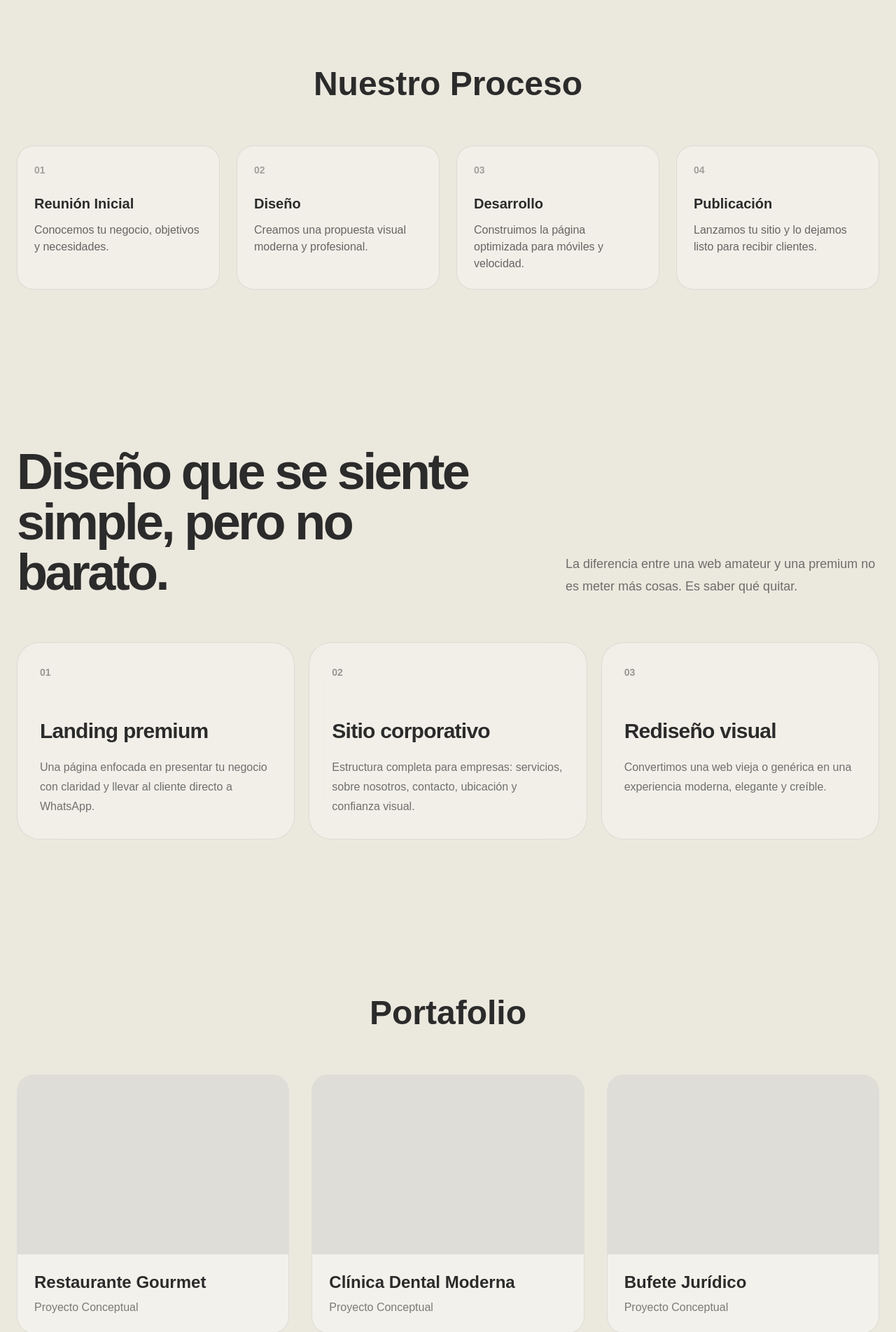
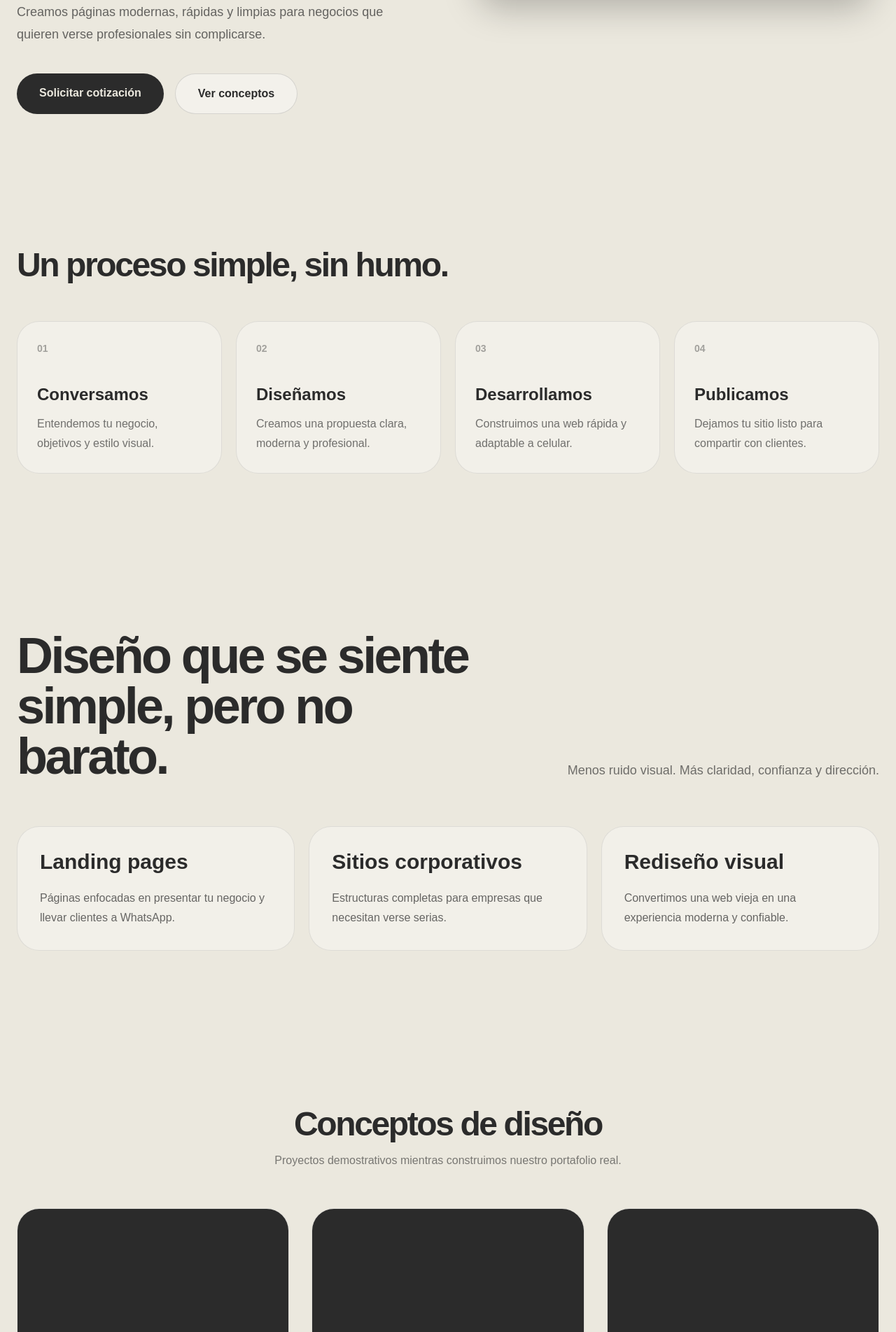
Before and after one commit to JosueFab0/quantum-sites, a Next.js app: page / in a window 1280 px wide. Shown: the part 816-2720 px from the top of the page at 70% size. Built offline with nearby package versions, Linux system fonts and the light colour scheme.

Commit message:
Rediseño completo de Quantum Sites

```diff
--- a/app/page.tsx
+++ b/app/page.tsx
@@ -4,23 +4,43 @@
 import Services from "@/components/Services";
 import Portfolio from "@/components/Portfolio";
 import About from "@/components/About";
-import Pricing from "@/components/Pricing";
 import FAQ from "@/components/FAQ";
 import Contact from "@/components/Contact";
 import Footer from "@/components/Footer";
 
 export default function Home() {
   return (
-    <main className="min-h-screen overflow-hidden bg-[#ebe8de] text-[#2b2b2b]">
+    <main className="bg-[#ebe8de] text-[#2b2b2b]">
       <Navbar />
+
+      <section className="pt-24">
         <Hero />
+      </section>
+
+      <section id="proceso">
         <Process />
+      </section>
+
+      <section id="servicios">
         <Services />
+      </section>
+
+      <section id="portafolio">
         <Portfolio />
+      </section>
+
+      <section id="nosotros">
         <About />
-      <Pricing />
+      </section>
+
+      <section id="faq">
         <FAQ />
+      </section>
+
+      <section id="contacto">
         <Contact />
+      </section>
+
       <Footer />
     </main>
   );
--- a/components/Hero.tsx
+++ b/components/Hero.tsx
@@ -1,21 +1,18 @@
 export default function Hero() {
   return (
-    <section className="relative mx-auto flex min-h-screen max-w-7xl items-center px-6 pt-24">
-      <div className="absolute left-1/2 top-24 -z-10 h-[420px] w-[420px] -translate-x-1/2 rounded-full bg-[#2b2b2b]/10 blur-3xl" />
-
-      <div className="grid w-full items-center gap-16 lg:grid-cols-2">
+    <section className="mx-auto grid min-h-screen max-w-7xl items-center gap-16 px-6 py-20 lg:grid-cols-2">
       <div>
-          <p className="mb-6 inline-flex rounded-full border border-[#2b2b2b]/15 bg-white/35 px-4 py-2 text-sm font-medium backdrop-blur-xl">
-            Diseño web estratégico para negocios que quieren verse caros
+        <p className="mb-6 inline-flex rounded-full border border-[#2b2b2b]/15 bg-white/40 px-4 py-2 text-sm font-medium">
+          Estudio web creativo en Costa Rica
         </p>
 
         <h1 className="max-w-3xl text-6xl font-semibold leading-[0.95] tracking-[-0.06em] md:text-8xl">
-            Tu web no debería parecer hecha con plantilla.
+          Sitios web que se sienten premium desde el primer clic.
         </h1>
 
         <p className="mt-8 max-w-xl text-lg leading-8 text-[#2b2b2b]/70">
-            Creamos sitios limpios, elegantes y rápidos, pensados para generar
-            confianza y convertir visitas en clientes reales.
+          Creamos páginas modernas, rápidas y limpias para negocios que quieren
+          verse profesionales sin complicarse.
         </p>
 
         <div className="mt-10 flex flex-col gap-4 sm:flex-row">
@@ -23,20 +20,20 @@
             href="#contacto"
             className="rounded-full bg-[#2b2b2b] px-8 py-4 font-semibold text-[#ebe8de] transition hover:scale-105"
           >
-              Quiero cotizar
+            Solicitar cotización
           </a>
 
           <a
-              href="#servicios"
-              className="rounded-full border border-[#2b2b2b]/15 bg-white/30 px-8 py-4 font-semibold backdrop-blur-xl transition hover:bg-white/50"
+            href="#portafolio"
+            className="rounded-full border border-[#2b2b2b]/15 bg-white/40 px-8 py-4 font-semibold transition hover:bg-white/70"
           >
-              Ver servicios
+            Ver conceptos
           </a>
         </div>
       </div>
 
       <div className="relative">
-          <div className="rounded-[2.5rem] border border-[#2b2b2b]/10 bg-[#2b2b2b] p-4 shadow-2xl">
+        <div className="rounded-[2.5rem] bg-[#2b2b2b] p-4 shadow-2xl">
           <div className="rounded-[2rem] bg-[#ebe8de] p-5">
             <div className="mb-5 flex gap-2">
               <span className="h-3 w-3 rounded-full bg-[#2b2b2b]/30" />
@@ -45,7 +42,7 @@
             </div>
 
             <div className="space-y-4">
-                <div className="h-40 rounded-3xl bg-[#2b2b2b]" />
+              <div className="h-44 rounded-3xl bg-[#2b2b2b]" />
               <div className="grid grid-cols-3 gap-4">
                 <div className="h-24 rounded-2xl bg-[#2b2b2b]/15" />
                 <div className="h-24 rounded-2xl bg-[#2b2b2b]/25" />
@@ -55,12 +52,6 @@
             </div>
           </div>
         </div>
-
-          <div className="absolute -bottom-8 -left-8 rounded-3xl border border-[#2b2b2b]/10 bg-white/40 p-5 shadow-xl backdrop-blur-xl">
-            <p className="text-sm text-[#2b2b2b]/60">Conversión estimada</p>
-            <p className="text-3xl font-semibold">+38%</p>
-          </div>
-        </div>
       </div>
     </section>
   );
--- a/components/Portfolio.tsx
+++ b/components/Portfolio.tsx
@@ -1,43 +1,35 @@
 const projects = [
-  {
-    title: "Restaurante Gourmet",
-    type: "Proyecto Conceptual",
-  },
-  {
-    title: "Clínica Dental Moderna",
-    type: "Proyecto Conceptual",
-  },
-  {
-    title: "Bufete Jurídico",
-    type: "Proyecto Conceptual",
-  },
+  "Restaurante premium",
+  "Clínica dental",
+  "Despacho legal",
 ];
 
 export default function Portfolio() {
   return (
     <section className="mx-auto max-w-7xl px-6 py-28">
-      <h2 className="mb-16 text-center text-5xl font-semibold">
-        Portafolio
-      </h2>
+      <div className="mb-14 text-center">
+        <h2 className="text-5xl font-semibold tracking-[-0.05em]">
+          Conceptos de diseño
+        </h2>
+        <p className="mt-4 text-[#2b2b2b]/60">
+          Proyectos demostrativos mientras construimos nuestro portafolio real.
+        </p>
+      </div>
 
       <div className="grid gap-8 md:grid-cols-3">
         {projects.map((project) => (
-          <div
-            key={project.title}
-            className="overflow-hidden rounded-3xl border border-[#2b2b2b]/10 bg-white/40"
+          <article
+            key={project}
+            className="overflow-hidden rounded-[2rem] border border-[#2b2b2b]/10 bg-white/35"
           >
-            <div className="h-64 bg-[#2b2b2b]/10" />
-
-            <div className="p-6">
-              <h3 className="text-2xl font-semibold">
-                {project.title}
-              </h3>
-
-              <p className="mt-2 text-[#2b2b2b]/60">
-                {project.type}
+            <div className="h-72 bg-[#2b2b2b]" />
+            <div className="p-7">
+              <p className="mb-2 text-sm uppercase tracking-[0.2em] text-[#2b2b2b]/45">
+                Proyecto conceptual
               </p>
+              <h3 className="text-2xl font-semibold">{project}</h3>
             </div>
-          </div>
+          </article>
         ))}
       </div>
     </section>
--- a/components/Process.tsx
+++ b/components/Process.tsx
@@ -1,55 +1,29 @@
 const steps = [
-  {
-    number: "01",
-    title: "Reunión Inicial",
-    description:
-      "Conocemos tu negocio, objetivos y necesidades.",
-  },
-  {
-    number: "02",
-    title: "Diseño",
-    description:
-      "Creamos una propuesta visual moderna y profesional.",
-  },
-  {
-    number: "03",
-    title: "Desarrollo",
-    description:
-      "Construimos la página optimizada para móviles y velocidad.",
-  },
-  {
-    number: "04",
-    title: "Publicación",
-    description:
-      "Lanzamos tu sitio y lo dejamos listo para recibir clientes.",
-  },
+  ["01", "Conversamos", "Entendemos tu negocio, objetivos y estilo visual."],
+  ["02", "Diseñamos", "Creamos una propuesta clara, moderna y profesional."],
+  ["03", "Desarrollamos", "Construimos una web rápida y adaptable a celular."],
+  ["04", "Publicamos", "Dejamos tu sitio listo para compartir con clientes."],
 ];
 
 export default function Process() {
   return (
     <section className="mx-auto max-w-7xl px-6 py-28">
-      <h2 className="mb-16 text-center text-5xl font-semibold">
-        Nuestro Proceso
+      <h2 className="mb-14 text-5xl font-semibold tracking-[-0.05em]">
+        Un proceso simple, sin humo.
       </h2>
 
-      <div className="grid gap-6 md:grid-cols-4">
-        {steps.map((step) => (
-          <div
-            key={step.number}
-            className="rounded-3xl border border-[#2b2b2b]/10 bg-white/30 p-6"
+      <div className="grid gap-5 md:grid-cols-4">
+        {steps.map(([number, title, text]) => (
+          <article
+            key={number}
+            className="rounded-[2rem] border border-[#2b2b2b]/10 bg-white/35 p-7"
           >
-            <p className="mb-6 text-sm font-bold text-[#2b2b2b]/40">
-              {step.number}
+            <p className="mb-10 text-sm font-bold text-[#2b2b2b]/40">
+              {number}
             </p>
-
-            <h3 className="mb-3 text-xl font-semibold">
-              {step.title}
-            </h3>
-
-            <p className="text-[#2b2b2b]/70">
-              {step.description}
-            </p>
-          </div>
+            <h3 className="mb-3 text-2xl font-semibold">{title}</h3>
+            <p className="leading-7 text-[#2b2b2b]/65">{text}</p>
+          </article>
         ))}
       </div>
     </section>
--- a/components/Services.tsx
+++ b/components/Services.tsx
@@ -1,32 +1,28 @@
 const services = [
   {
-    number: "01",
-    title: "Landing premium",
-    text: "Una página enfocada en presentar tu negocio con claridad y llevar al cliente directo a WhatsApp.",
+    title: "Landing pages",
+    text: "Páginas enfocadas en presentar tu negocio y llevar clientes a WhatsApp.",
   },
   {
-    number: "02",
-    title: "Sitio corporativo",
-    text: "Estructura completa para empresas: servicios, sobre nosotros, contacto, ubicación y confianza visual.",
+    title: "Sitios corporativos",
+    text: "Estructuras completas para empresas que necesitan verse serias.",
   },
   {
-    number: "03",
     title: "Rediseño visual",
-    text: "Convertimos una web vieja o genérica en una experiencia moderna, elegante y creíble.",
+    text: "Convertimos una web vieja en una experiencia moderna y confiable.",
   },
 ];
 
 export default function Services() {
   return (
-    <section id="servicios" className="mx-auto max-w-7xl px-6 py-28">
+    <section className="mx-auto max-w-7xl px-6 py-28">
       <div className="mb-16 flex flex-col justify-between gap-6 md:flex-row md:items-end">
         <h2 className="max-w-2xl text-5xl font-semibold tracking-[-0.05em] md:text-7xl">
           Diseño que se siente simple, pero no barato.
         </h2>
 
         <p className="max-w-md text-lg leading-8 text-[#2b2b2b]/65">
-          La diferencia entre una web amateur y una premium no es meter más
-          cosas. Es saber qué quitar.
+          Menos ruido visual. Más claridad, confianza y dirección.
         </p>
       </div>
 
@@ -34,19 +30,10 @@
         {services.map((service) => (
           <article
             key={service.title}
-            className="group rounded-[2rem] border border-[#2b2b2b]/10 bg-white/30 p-8 backdrop-blur-xl transition duration-300 hover:-translate-y-2 hover:bg-[#2b2b2b] hover:text-[#ebe8de]"
+            className="rounded-[2rem] border border-[#2b2b2b]/10 bg-white/35 p-8 transition hover:-translate-y-2 hover:bg-[#2b2b2b] hover:text-[#ebe8de]"
           >
-            <p className="mb-14 text-sm font-semibold text-[#2b2b2b]/45 group-hover:text-[#ebe8de]/50">
-              {service.number}
-            </p>
-
-            <h3 className="mb-5 text-3xl font-semibold tracking-tight">
-              {service.title}
-            </h3>
-
-            <p className="leading-7 text-[#2b2b2b]/65 group-hover:text-[#ebe8de]/70">
-              {service.text}
-            </p>
+            <h3 className="mb-5 text-3xl font-semibold">{service.title}</h3>
+            <p className="leading-7 opacity-70">{service.text}</p>
           </article>
         ))}
       </div>
```
Also changed, not shown: components/About.tsx (+15 -9 lines), components/Contact.tsx (+23 -18 lines), components/FAQ.tsx (+17 -22 lines), components/Navbar.tsx (+7 -24 lines). Lines whose indentation alone changed are shown as unchanged.
